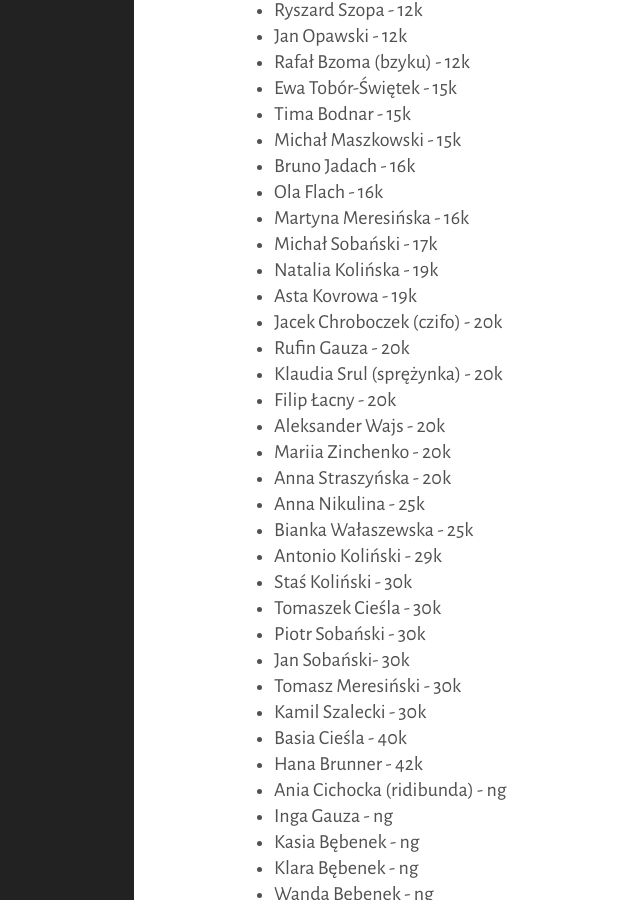
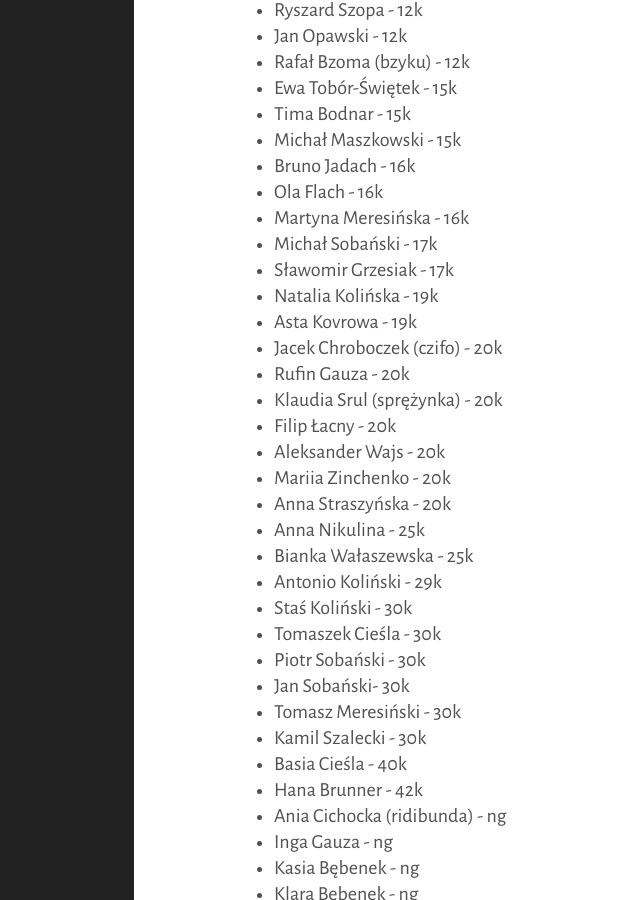
Before and after one commit to tasuki/lsg, a Jekyll site: the page built from _pages/zarejestrowani.md, in a window 1280 px wide and 900 px high, scrolled down 1349 px. Shown: the whole window, without its empty margins (226-866 px from the left). Built offline with Jekyll 4.4.1, drawn with Linux system fonts in a browser that asks for light colours.

Commit message:
Update zarejestrowani.md

```diff
--- a/_pages/zarejestrowani.md
+++ b/_pages/zarejestrowani.md
@@ -64,6 +64,7 @@ Zarejestrowani uczestnicy, mniej więcej według stopnia:
 - Ola Flach - 16k
 - Martyna Meresińska - 16k
 - Michał Sobański - 17k
+- Sławomir Grzesiak - 17k
 - Natalia Kolińska - 19k
 - Asta Kovrowa - 19k
 - Jacek Chroboczek (czifo) - 20k
```
